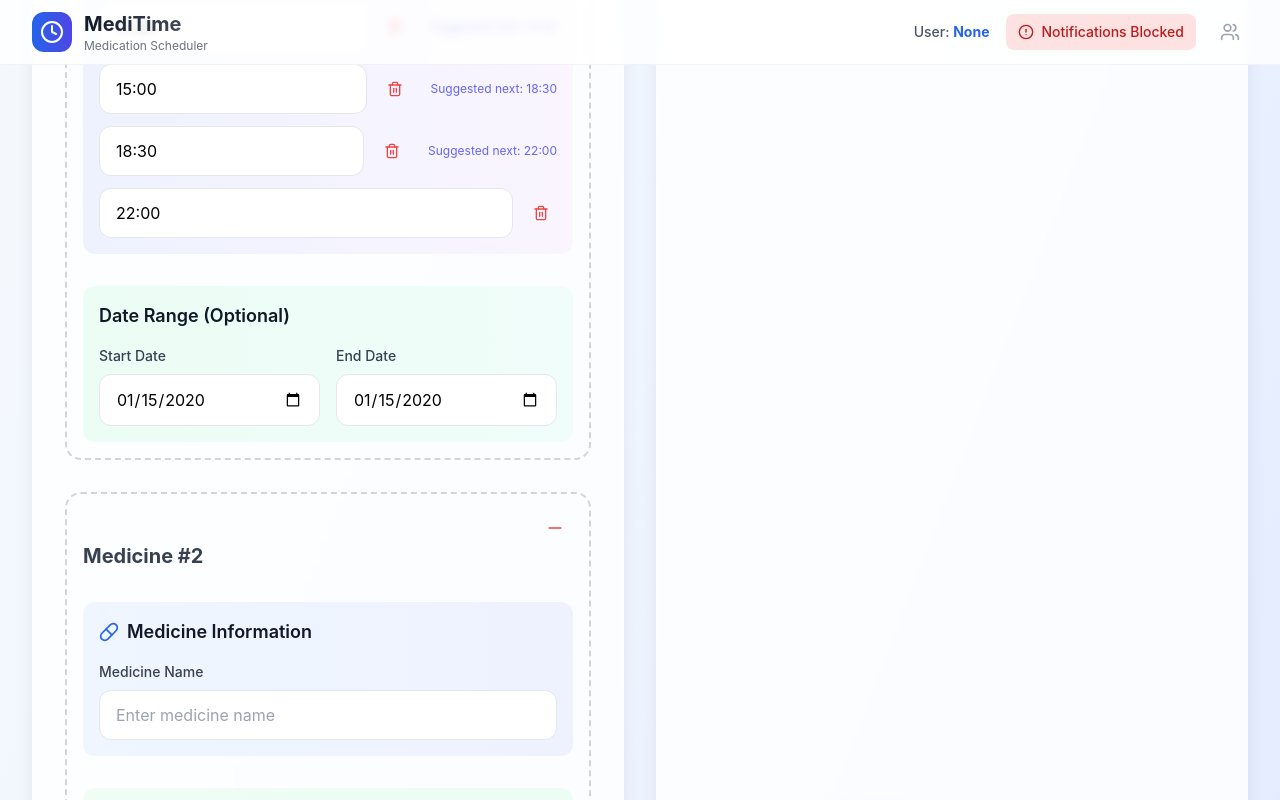
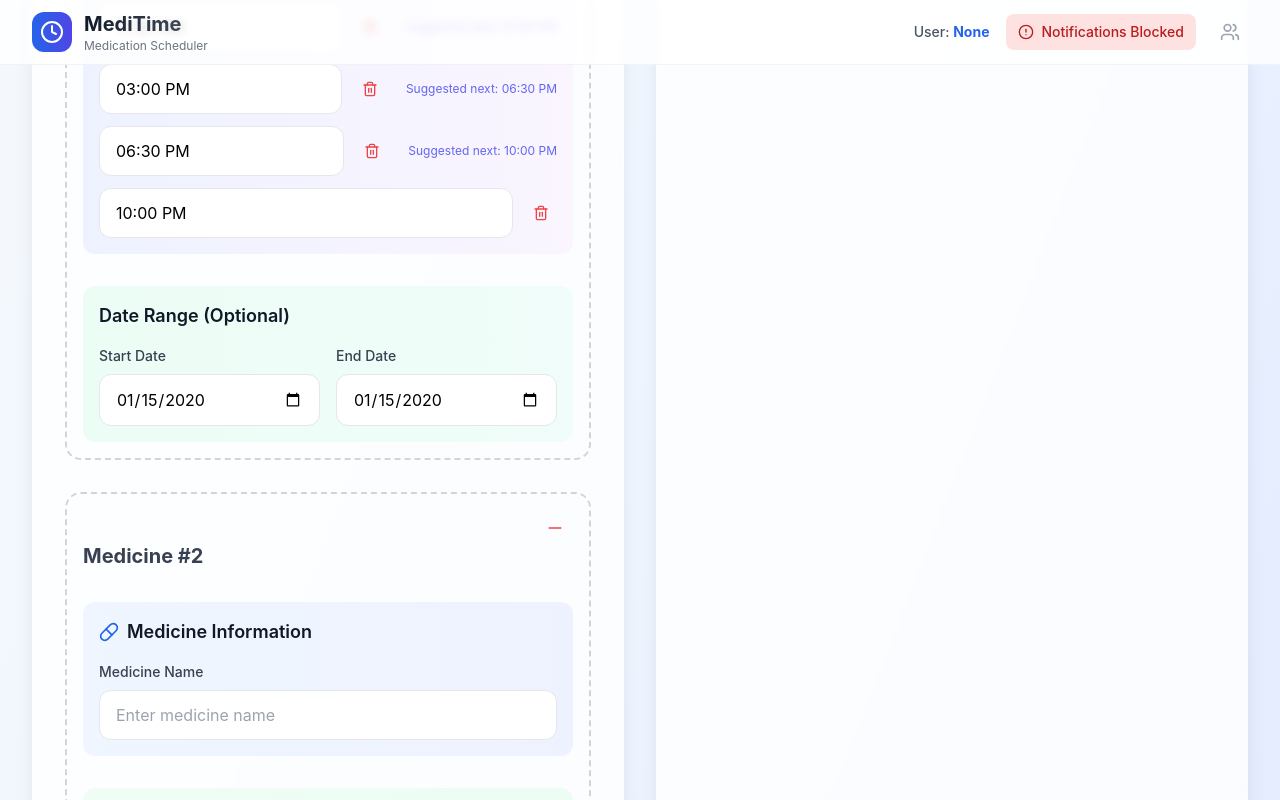
Before and after one commit to roshan35480/meditime, a React (Create React App) app: page / in a window 1280 px wide. Both pictures are taken after typing "Sample", "Sample", "5", "Sample", "2020-01-15", "2020-01-15" into the empty fields and a click on the button "Add Another Medicine". Shown: the part 1344-2144 px from the top of the page. Built offline with nearby package versions, Linux system fonts and the light colour scheme.

Commit message:
improved 24hr time to 12hr time in does timing

```diff
--- a/package.json
+++ b/package.json
@@ -3,6 +3,8 @@
   "version": "0.1.0",
   "private": true,
   "dependencies": {
+    "@capacitor/cli": "^7.4.1",
+    "@capacitor/core": "^7.4.1",
     "@testing-library/dom": "^10.4.0",
     "@testing-library/jest-dom": "^6.6.3",
     "@testing-library/react": "^16.3.0",
--- a/src/components/Overview.js
+++ b/src/components/Overview.js
@@ -1,5 +1,6 @@
 import React from 'react';
 import { User, Calendar, Trash2, Users } from 'lucide-react';
+import { convert24To12 } from '../utils/timeUtils';
 
 const Overview = ({
   activeUser,
@@ -81,7 +82,7 @@ const Overview = ({
                               }
                             </div>
                             <div className="text-xs text-gray-500">
-                              Times: {med.doseTimes.filter(Boolean).join(', ') || 'Not specified'}
+                              Times: {med.doseTimes.filter(Boolean).map(time => convert24To12(time)).join(', ') || 'Not specified'}
                             </div>
                             <div className="text-xs text-gray-400">
                               Start: {med.startDate || 'N/A'} | End: {med.endDate || 'N/A'}
@@ -98,7 +99,7 @@ const Overview = ({
                             }
                           </div>
                           <div className="text-xs text-gray-500 mb-1">
-                            Times: {(sched.doseTimes || []).filter(Boolean).join(', ') || 'Not specified'}
+                            Times: {(sched.doseTimes || []).filter(Boolean).map(time => convert24To12(time)).join(', ') || 'Not specified'}
                           </div>
                           <div className="text-xs text-gray-400">
                             Start: {sched.startDate || 'N/A'} | End: {sched.endDate || 'N/A'}
--- a/src/components/ScheduleForm.js
+++ b/src/components/ScheduleForm.js
@@ -1,5 +1,6 @@
 import React from 'react';
 import { User, Pill, Calendar, Clock, Plus, Minus, Trash2, CheckCircle, AlertCircle } from 'lucide-react';
+import { convert24To12, convert12To24 } from '../utils/timeUtils';
 
 const ScheduleForm = ({
   formData,
@@ -293,12 +294,17 @@ const ScheduleForm = ({
                     <div key={doseIndex} className="flex flex-wrap items-center gap-3">
                       <input
                         type="text"
-                        value={time}
-                        onChange={(e) => onDoseTimeChange(index, doseIndex, e.target.value)}
-                        className={`flex-1 min-w-[120px] px-4 py-3 border rounded-xl focus:ring-2 focus:ring-indigo-500 focus:border-transparent transition-all ${
+                        value={convert24To12(time)}
+                        onChange={(e) => {
+                          const inputValue = e.target.value;
+                          // Convert 12-hour input to 24-hour for storage
+                          const time24 = convert12To24(inputValue);
+                          onDoseTimeChange(index, doseIndex, time24);
+                        }}
+                        className={`flex-1 min-w-[140px] px-4 py-3 border rounded-xl focus:ring-2 focus:ring-indigo-500 focus:border-transparent transition-all ${
                           medicineErrors[`doseTime${doseIndex}`] ? 'border-red-300 bg-red-50' : 'border-gray-200 hover:border-gray-300'
                         }`}
-                        placeholder="HH:MM (e.g., 08:00)"
+                        placeholder="HH:MM AM/PM (e.g., 08:00 AM)"
                       />
                       {medicine.doseTimes.length > 1 && (
                         <button
@@ -310,7 +316,7 @@ const ScheduleForm = ({
                         </button>
                       )}
                       {nextSuggestion && (
-                        <span className="text-xs text-indigo-500 ml-2">Suggested next: {nextSuggestion}</span>
+                        <span className="text-xs text-indigo-500 ml-2">Suggested next: {convert24To12(nextSuggestion)}</span>
                       )}
                     </div>
                   );
@@ -319,7 +325,7 @@ const ScheduleForm = ({
               {Object.keys(medicineErrors).some(key => key.startsWith('doseTime')) && (
                 <p className="text-red-500 text-sm mt-2 flex items-center gap-1">
                   <AlertCircle className="w-4 h-4" />
-                  Please check dose time formats (use HH:MM format)
+                  Please check dose time formats (use HH:MM AM/PM format)
                 </p>
               )}
             </div>
--- a/src/components/SchedulePreview.js
+++ b/src/components/SchedulePreview.js
@@ -1,5 +1,6 @@
 import React from 'react';
 import { Clock, CheckCircle, Star, Pill } from 'lucide-react';
+import { convert24To12 } from '../utils/timeUtils';
 
 const SchedulePreview = ({ submittedData }) => {
   return (
@@ -59,7 +60,7 @@ const SchedulePreview = ({ submittedData }) => {
                     <span className="font-medium text-gray-600">Dose Times:</span>
                     <span className="font-semibold text-gray-900 text-left sm:text-right">
                       {medicine.doseTimes.filter(time => time.trim()).length > 0
-                        ? medicine.doseTimes.filter(time => time.trim()).join(', ')
+                        ? medicine.doseTimes.filter(time => time.trim()).map(time => convert24To12(time)).join(', ')
                         : 'Not specified'
                       }
                     </span>
--- a/src/meditime.js
+++ b/src/meditime.js
@@ -543,10 +543,11 @@ const MediTime = () => {
         medicineErrors.timesPerDay = 'Times per day must be at least 1';
     }
 
-    const timePattern = /^([0-1]?[0-9]|2[0-3]):[0-5][0-9]$/;
+    const timePattern24 = /^([0-1]?[0-9]|2[0-3]):[0-5][0-9]$/;
+    const timePattern12 = /^(\d{1,2}):(\d{2})\s*(AM|PM|am|pm)$/;
       medicine.doseTimes.forEach((time, doseIndex) => {
-      if (time.trim() && !timePattern.test(time)) {
-          medicineErrors[`doseTime${doseIndex}`] = 'Please enter time in HH:MM format';
+      if (time.trim() && !timePattern24.test(time) && !timePattern12.test(time)) {
+          medicineErrors[`doseTime${doseIndex}`] = 'Please enter time in HH:MM AM/PM format (e.g., 08:00 AM)';
       }
       });
       newErrors.medicines[index] = medicineErrors;
--- /dev/null
+++ b/src/utils/timeUtils.js
@@ -0,0 +1,90 @@
+// Time utility functions for 12-hour and 24-hour format conversions
+
+/**
+ * Convert 24-hour time to 12-hour format
+ * @param {string} time24 - Time in 24-hour format (HH:MM)
+ * @returns {string} Time in 12-hour format (HH:MM AM/PM)
+ */
+export const convert24To12 = (time24) => {
+  if (!time24 || !/^([0-1]?[0-9]|2[0-3]):[0-5][0-9]$/.test(time24)) {
+    return time24;
+  }
+
+  const [hours, minutes] = time24.split(':').map(Number);
+  const period = hours >= 12 ? 'PM' : 'AM';
+  const displayHours = hours === 0 ? 12 : hours > 12 ? hours - 12 : hours;
+
+  return `${displayHours.toString().padStart(2, '0')}:${minutes.toString().padStart(2, '0')} ${period}`;
+};
+
+/**
+ * Convert 12-hour time to 24-hour format
+ * @param {string} time12 - Time in 12-hour format (HH:MM AM/PM)
+ * @returns {string} Time in 24-hour format (HH:MM)
+ */
+export const convert12To24 = (time12) => {
+  if (!time12) return time12;
+
+  // Handle various 12-hour formats
+  const match = time12.match(/^(\d{1,2}):(\d{2})\s*(AM|PM|am|pm)$/);
+  if (!match) return time12;
+
+  let [, hours, minutes, period] = match;
+  hours = parseInt(hours);
+  minutes = parseInt(minutes);
+
+  if (period.toUpperCase() === 'PM' && hours !== 12) {
+    hours += 12;
+  } else if (period.toUpperCase() === 'AM' && hours === 12) {
+    hours = 0;
+  }
+
+  return `${hours.toString().padStart(2, '0')}:${minutes.toString().padStart(2, '0')}`;
+};
+
+/**
+ * Validate 12-hour time format
+ * @param {string} time12 - Time string to validate
+ * @returns {boolean} True if valid 12-hour format
+ */
+export const isValid12HourTime = (time12) => {
+  if (!time12) return true; // Allow empty values
+  const pattern = /^(\d{1,2}):(\d{2})\s*(AM|PM|am|pm)$/;
+  if (!pattern.test(time12)) return false;
+
+  const match = time12.match(pattern);
+  const hours = parseInt(match[1]);
+  const minutes = parseInt(match[2]);
+
+  return hours >= 1 && hours <= 12 && minutes >= 0 && minutes <= 59;
+};
+
+/**
+ * Format time for display (12-hour format)
+ * @param {string} time24 - Time in 24-hour format
+ * @returns {string} Formatted time for display
+ */
+export const formatTimeForDisplay = (time24) => {
+  return convert24To12(time24);
+};
+
+/**
+ * Parse time input and convert to 24-hour format for storage
+ * @param {string} timeInput - User input (can be 12-hour or 24-hour)
+ * @returns {string} Time in 24-hour format
+ */
+export const parseTimeInput = (timeInput) => {
+  if (!timeInput) return timeInput;
+
+  // If it's already in 24-hour format, return as is
+  if (/^([0-1]?[0-9]|2[0-3]):[0-5][0-9]$/.test(timeInput)) {
+    return timeInput;
+  }
+
+  // If it's in 12-hour format, convert to 24-hour
+  if (isValid12HourTime(timeInput)) {
+    return convert12To24(timeInput);
+  }
+
+  return timeInput; // Return as is if invalid
+};
```
Also changed, not shown: 1 other file (tests, documents, lock files or other folders).
